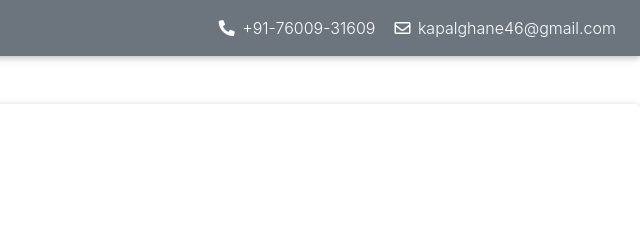
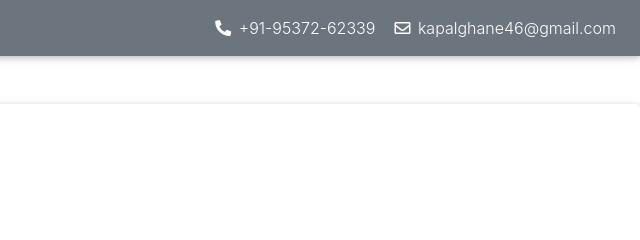
Before and after one commit to TanmayAmbadkar/measuremains, a plain HTML site: page aboutus.html in a window 1280 px wide. Shown: the top 240 px of the page, 640-1280 px from the left. Drawn offline with nearby package versions, Linux system fonts and the light colour scheme.

Commit message:
Changed No

```diff
--- a/aboutus.html
+++ b/aboutus.html
@@ -58,7 +58,7 @@
                 <div class="contact">
                     <ul class="navbar-nav mr-auto my-2 my-lg-0">
                         <li class="nav-item">
-                            <a class="nav-link" href="tel:+91-76009-31609"><i class="fas fa-phone-alt"></i> +91-76009-31609<span class="sr-only">(current)</span></a>
+                            <a class="nav-link" href="tel:+91-95372-62339"><i class="fas fa-phone-alt"></i> +91-95372-62339<span class="sr-only">(current)</span></a>
                         </li>
                         <li class="nav-item">
                             <a class="nav-link" href="mailto:kapalghane46@gmail.com"><i class="far fa-envelope"></i> kapalghane46@gmail.com<span class="sr-only">(current)</span></a>
```
Also changed, not shown: index.html (+1 -1 lines).
